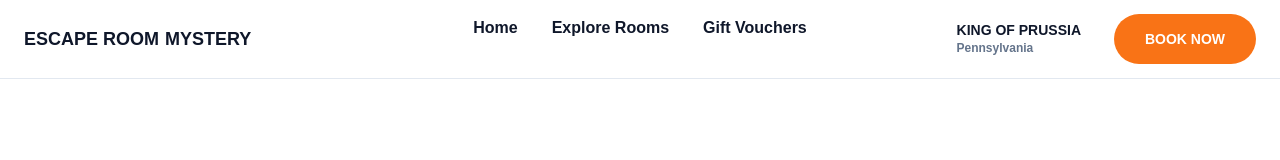
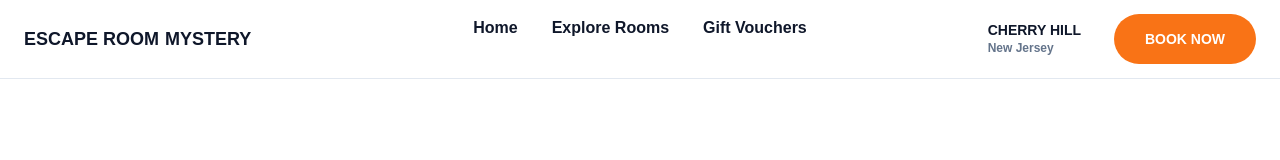
Before and after one commit to 2playergames2024-arch/escaperoom-site, a Next.js app: page /gift-vouchers/checkout in a window 1280 px wide. Shown: the top 160 px of the page. Built offline with nearby package versions, Linux system fonts and the light colour scheme.

Commit message:
Place Bookeo script statically per support advice

```diff
--- a/app/gift-vouchers/checkout/page.tsx
+++ b/app/gift-vouchers/checkout/page.tsx
@@ -1,18 +1,28 @@
-import { Suspense } from "react";
-import GiftVoucherCheckoutClient from "./GiftVoucherCheckoutClient";
+import LocationHeader from "../../components/LocationHeader";
 
 export default function GiftVoucherCheckoutPage() {
   return (
-    <Suspense
-      fallback={
-        <main className="min-h-screen bg-white px-6 py-12">
-          <p className="text-center text-xl font-semibold">
-            Loading gift voucher checkout...
-          </p>
-        </main>
-      }
-    >
-      <GiftVoucherCheckoutClient />
-    </Suspense>
+    <>
+      {/* We hard-code Cherry Hill for this test to remove all client complexity */}
+      <LocationHeader
+        locationName="Cherry Hill"
+        locationSubtitle="New Jersey"
+        homeHref="/locations/cherry-hill"
+        roomsHref="/locations/cherry-hill/rooms"
+        bookHref="/locations/cherry-hill/book-now"
+      />
+
+      <main className="min-h-screen bg-white px-6 py-12">
+        <div className="mx-auto max-w-6xl">
+          <div id="bookeo_position"></div>
+
+          {/* Pure static script – exactly like the WordPress page */}
+          <script
+            type="text/javascript"
+            src="https://bookeo.com/widget.js?a=415686T7W9919DC0FEE2A6&startmode=buyvoucher"
+          />
+        </div>
+      </main>
+    </>
   );
 }
```
